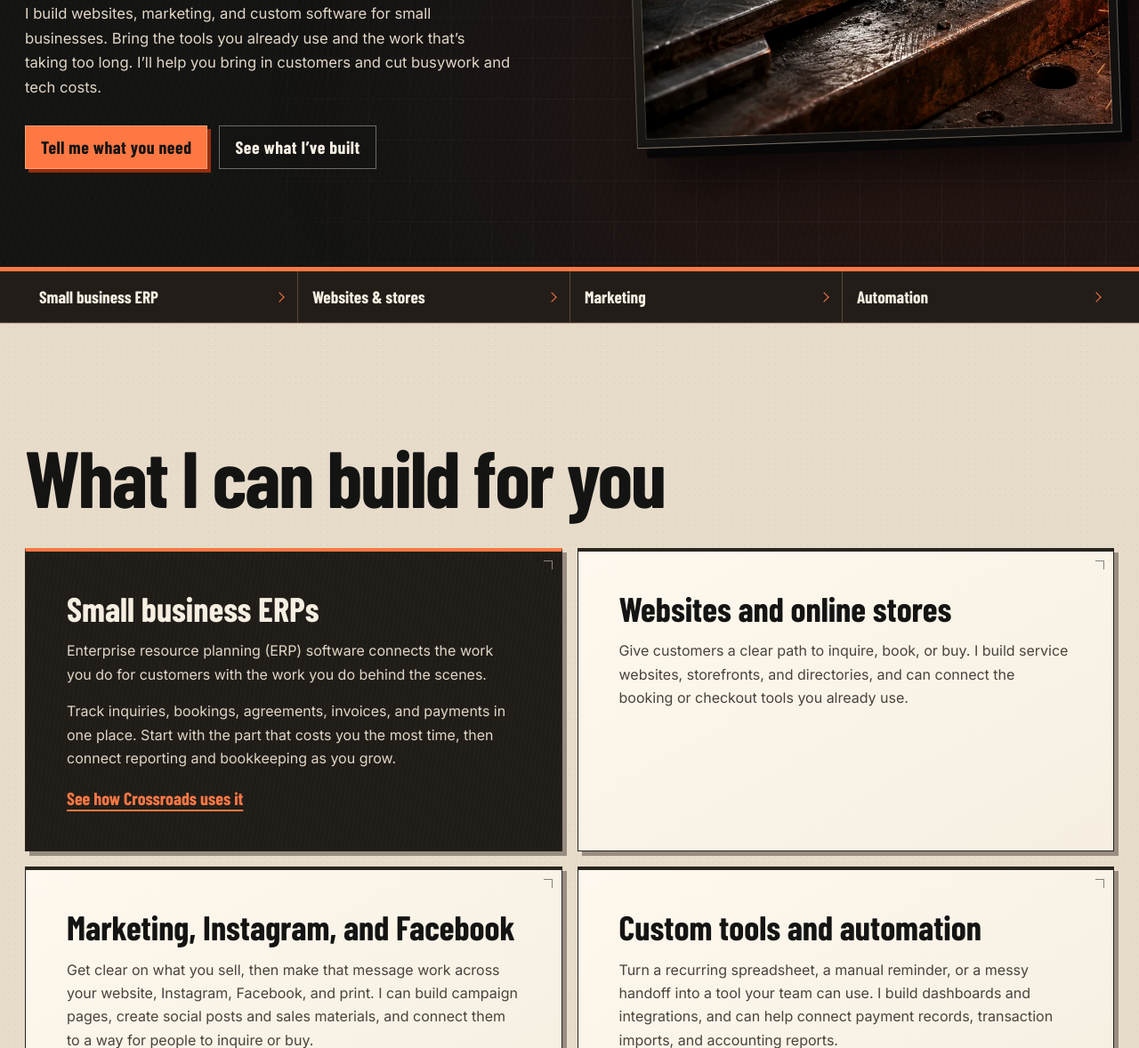
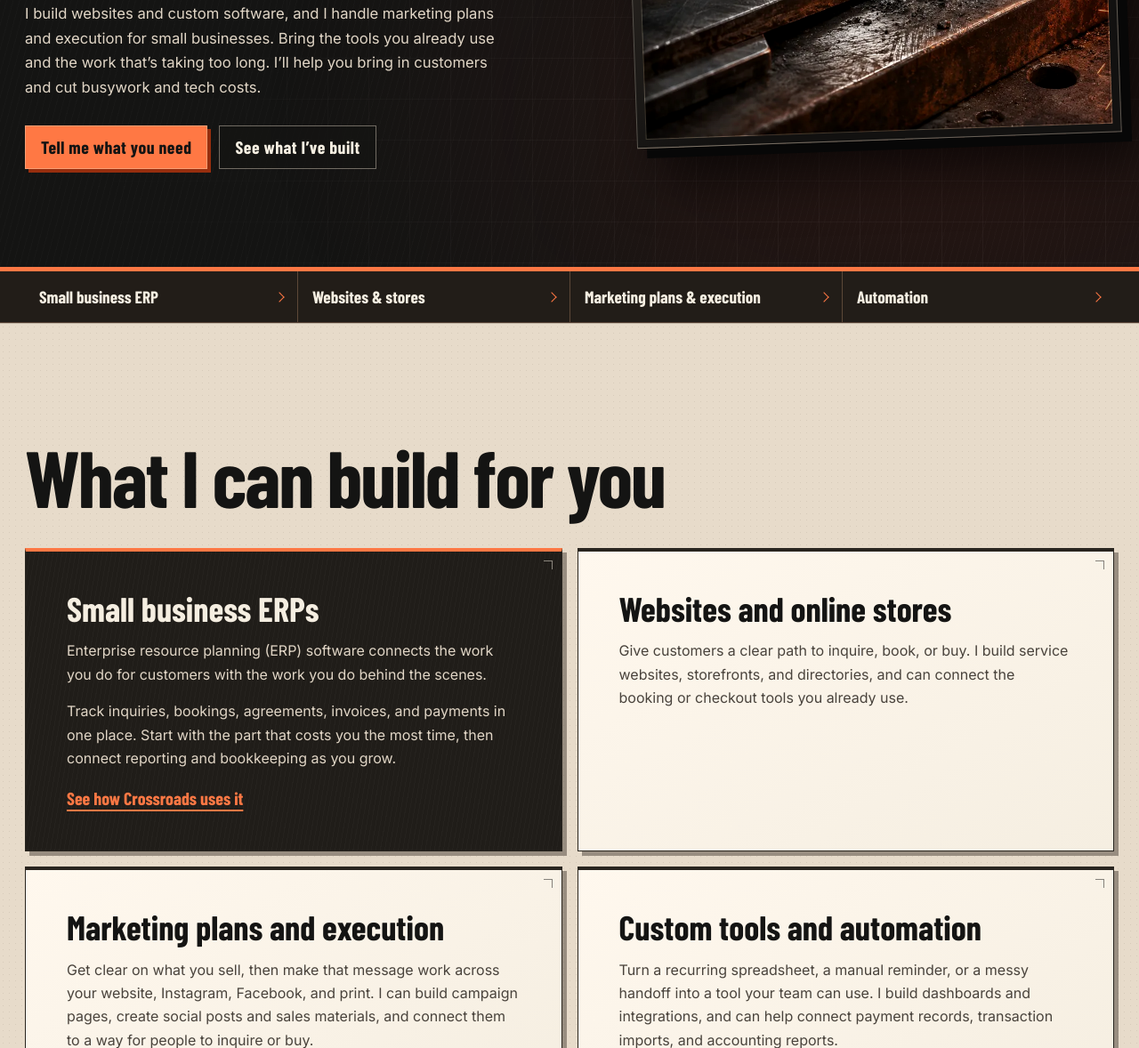
Before and after one commit to Legal-Leaf-Market/ship-it-with-ai, a plain HTML site: page public/index.html in a window 1280 px wide. Shown: the part 562-1740 px from the top of the page at 89% size. Drawn offline with nearby package versions, Linux system fonts and the light colour scheme; a web font is replaced by a local one.

Commit message:
Say marketing plans and execution in the homepage pitch

```diff
--- a/public/index.html
+++ b/public/index.html
@@ -231,7 +231,7 @@ footer .wrap { display: flex; justify-content: space-between; flex-wrap: wrap; g
     <div>
       <p class="eyebrow">Jake Kennedy · Hoosier born · Columbus, Indiana</p>
       <h1><span>Bring me the pieces.</span> <span>I’ll build what you need.</span></h1>
-      <p class="lede">I build websites, marketing, and custom software for small businesses. Bring the tools you already use and the work that’s taking too long. I’ll help you bring in customers and cut busywork and tech costs.</p>
+      <p class="lede">I build websites and custom software, and I handle marketing plans and execution for small businesses. Bring the tools you already use and the work that’s taking too long. I’ll help you bring in customers and cut busywork and tech costs.</p>
       <div class="actions">
         <a class="btn" href="?session=consulting#book" data-pick="Consulting">Tell me what you need</a>
         <a class="btn ghost" href="#portfolio">See what I’ve built</a>
@@ -247,7 +247,7 @@ footer .wrap { display: flex; justify-content: space-between; flex-wrap: wrap; g
   <ul class="wrap">
     <li><a href="#erp">Small business ERP</a></li>
     <li><a href="#websites">Websites &amp; stores</a></li>
-    <li><a href="#marketing">Marketing</a></li>
+    <li><a href="#marketing">Marketing plans &amp; execution</a></li>
     <li><a href="#automation">Automation</a></li>
   </ul>
 </nav>
@@ -267,7 +267,7 @@ footer .wrap { display: flex; justify-content: space-between; flex-wrap: wrap; g
         <p class="detail">Give customers a clear path to inquire, book, or buy. I build service websites, storefronts, and directories, and can connect the booking or checkout tools you already use.</p>
       </article>
       <article class="format" id="marketing">
-        <h3>Marketing, Instagram, and Facebook</h3>
+        <h3>Marketing plans and execution</h3>
         <p class="detail">Get clear on what you sell, then make that message work across your website, Instagram, Facebook, and print. I can build campaign pages, create social posts and sales materials, and connect them to a way for people to inquire or buy.</p>
       </article>
       <article class="format" id="automation">
```
